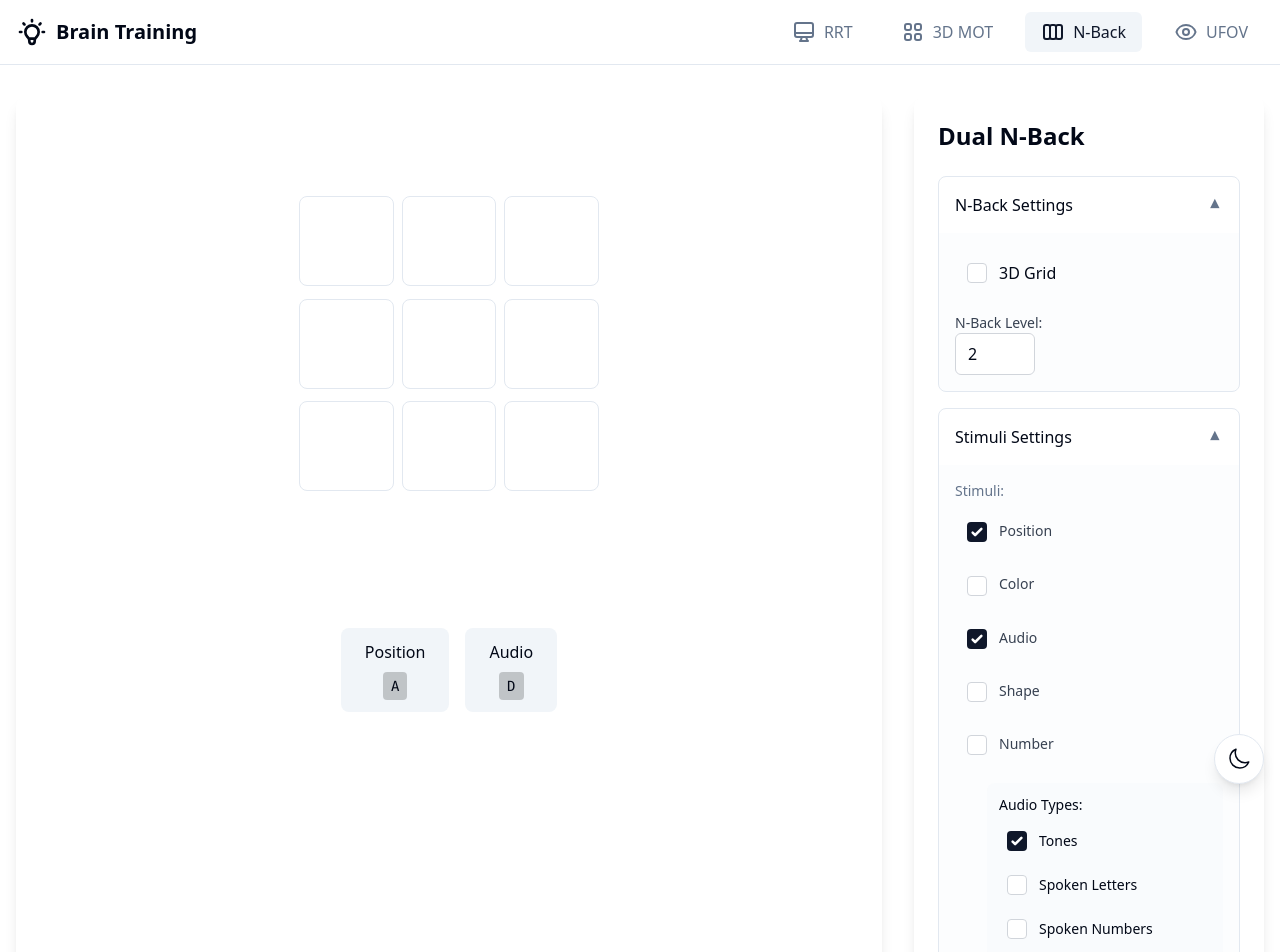
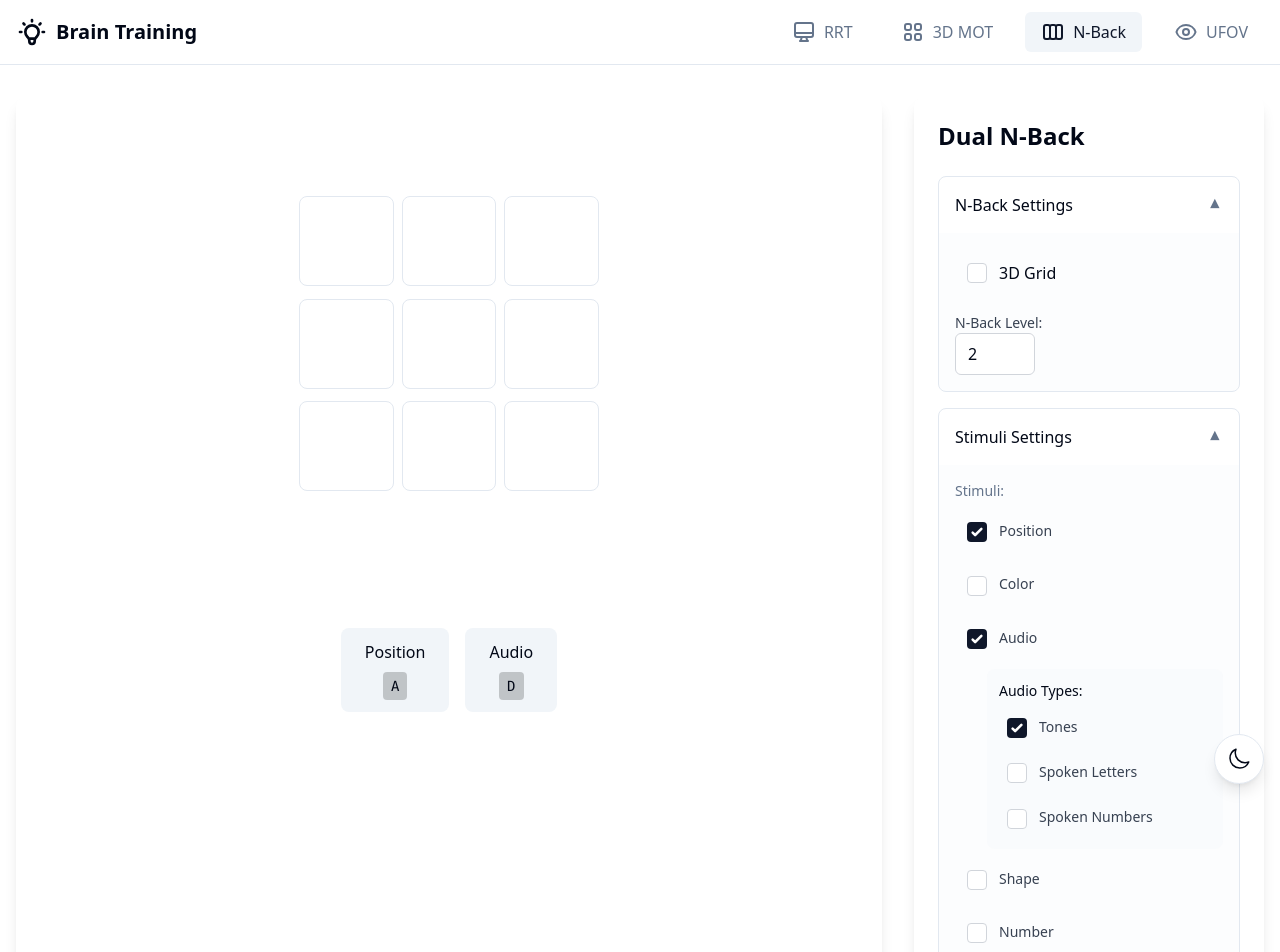
Before and after one commit to XD1amond/Brain, a React (Vite) app: page /nback in a window 1280 px wide. Shown: the top 952 px of the page. Built offline with nearby package versions, Linux system fonts and the light colour scheme.

Commit message:
updated stimuli formatting

```diff
--- a/src/components/exercises/NBack.jsx
+++ b/src/components/exercises/NBack.jsx
@@ -635,10 +635,11 @@ export default function NBack() {
                 settings.sections?.stimuli ? "max-h-[1000px] opacity-100 scale-100" : "max-h-0 opacity-0 scale-95 overflow-hidden"
               )}>
                 <div className="p-4 space-y-4 bg-muted/20">
-                  <div className="form-group">
+                  <div className="form-group space-y-2">
                     <h3 className="text-sm font-medium text-muted-foreground">Stimuli:</h3>
                     {Object.entries(settings.stimuli).map(([key, value]) => (
-                      <label key={key} className="flex items-center space-x-3 p-3 rounded-lg hover:bg-muted/50 transition-colors">
+                      <div key={key}>
+                        <label className="flex items-center space-x-3 p-3 rounded-lg hover:bg-muted/50 transition-colors">
                           <input
                             type="checkbox"
                             checked={value}
@@ -654,33 +655,9 @@ export default function NBack() {
                           />
                           <span className="capitalize">{key}</span>
                         </label>
-                    ))}
-                  </div>
 
-                  {/* Shape count indented under shape stimuli */}
-                  {settings.stimuli.shape && (
-                    <div className="mt-2 ml-8 p-3 rounded-lg bg-muted/30">
-                      <label className="form-label block mb-2 text-sm font-medium">Number of Shapes:</label>
-                      <div className="flex items-center gap-2">
-                        <input
-                          type="range"
-                          min="2"
-                          max="6"
-                          value={settings.shapeCount}
-                          onChange={e => setSettings(prev => ({
-                            ...prev,
-                            shapeCount: parseInt(e.target.value)
-                          }))}
-                          className="form-range w-32"
-                          disabled={isPlaying}
-                        />
-                        <span className="text-sm font-medium">{settings.shapeCount}</span>
-                      </div>
-                    </div>
-                  )}
-
-                  {/* Audio types indented under audio stimuli */}
-                  {settings.stimuli.audio && (
+                        {/* Audio types directly under audio */}
+                        {key === 'audio' && value && (
                           <div className="mt-2 ml-8 p-3 rounded-lg bg-muted/30 space-y-2">
                             <div className="text-sm font-medium">Audio Types:</div>
                             {Object.entries({
@@ -707,6 +684,31 @@ export default function NBack() {
                             ))}
                           </div>
                         )}
+
+                        {/* Shape count directly under shape */}
+                        {key === 'shape' && value && (
+                          <div className="mt-2 ml-8 p-3 rounded-lg bg-muted/30">
+                            <label className="form-label block mb-2 text-sm font-medium">Number of Shapes:</label>
+                            <div className="flex items-center gap-2">
+                              <input
+                                type="range"
+                                min="2"
+                                max="6"
+                                value={settings.shapeCount}
+                                onChange={e => setSettings(prev => ({
+                                  ...prev,
+                                  shapeCount: parseInt(e.target.value)
+                                }))}
+                                className="form-range w-32"
+                                disabled={isPlaying}
+                              />
+                              <span className="text-sm font-medium">{settings.shapeCount}</span>
+                            </div>
+                          </div>
+                        )}
+                      </div>
+                    ))}
+                  </div>
                 </div>
               </div>
             </div>
```
Lines whose indentation alone changed are shown as unchanged.
